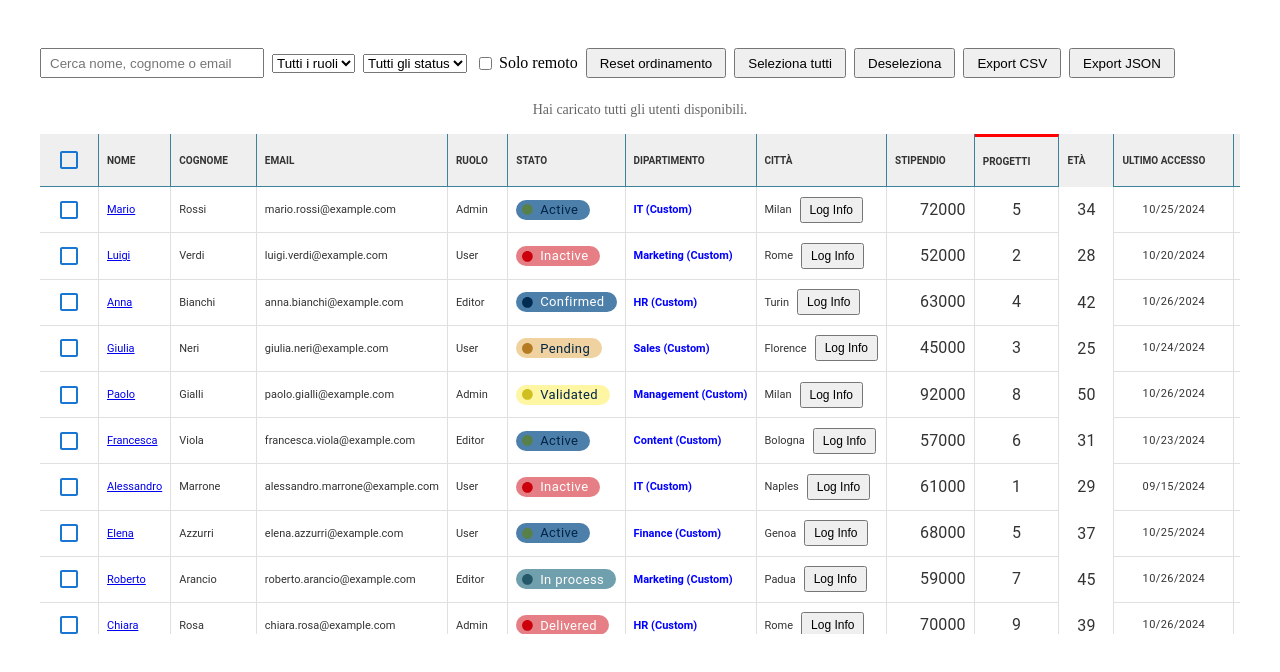
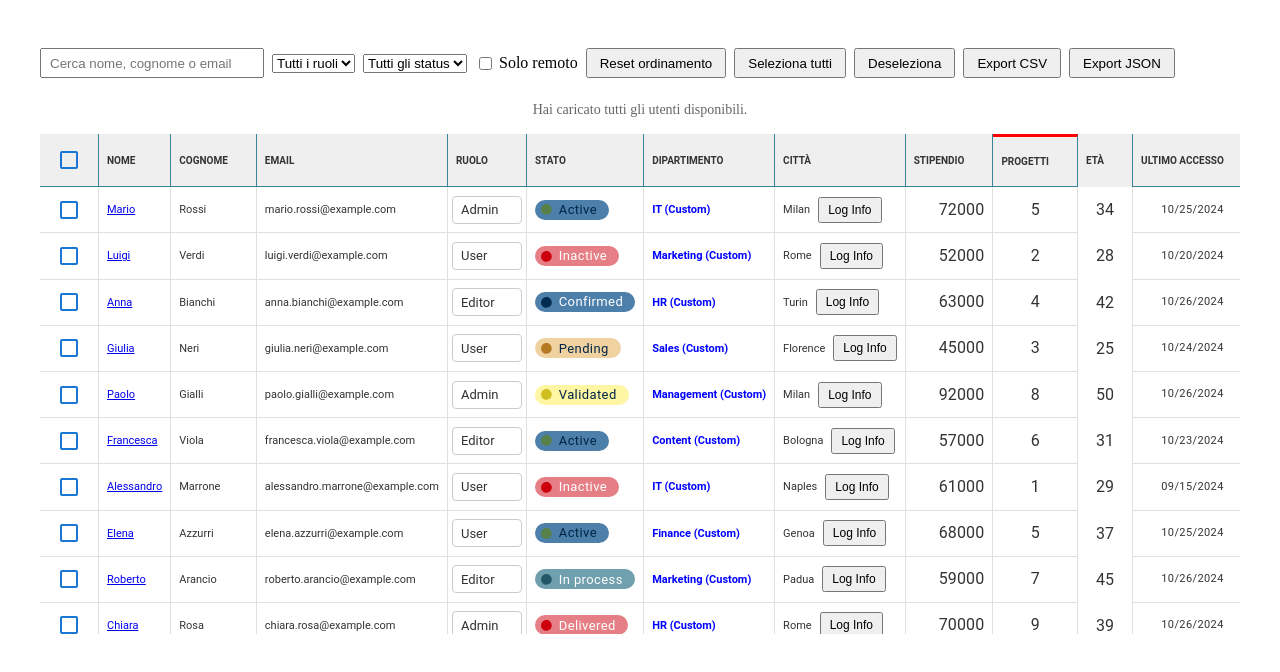
Before and after one commit to MarcoVitone/table-library, a React (Vite) app: page / in a window 1280 px wide. Shown: the top 672 px of the page. Built offline with nearby package versions, Linux system fonts and the light colour scheme.

Commit message:
feat: Implement `InputCell` component and integrate editable cells into `DynamicTable`.

```diff
--- a/src/provaTabella.tsx
+++ b/src/provaTabella.tsx
@@ -332,7 +332,8 @@ const ProvaTabella = () => {
         id: "role",
         label: "Ruolo",
         dataKey: "role",
-        type: "text",
+        type: "input",
+        inputType: "text",
         // headerProps mostra label in maiuscolo e margini
         headerProps: {
           textAlignment: "left",
@@ -620,6 +621,10 @@ const ProvaTabella = () => {
         width: "1px",
         style: "solid",
       }}
+      onDataChange={(newData, updatedRow) => {
+        console.log("Data changed:", newData, updatedRow);
+        setVisibleUsers(newData);
+      }}
       onRowSelectionChange={(data) => {
         console.log("Selected Elements:", data);
       }}
--- a/src/tables-framework/components/cells/base-cell/base-cell.styles.ts
+++ b/src/tables-framework/components/cells/base-cell/base-cell.styles.ts
@@ -117,7 +117,6 @@ const BaseCellComponent = styled(
       outlineWidth: 1,
       backgroundColor: rowSelectedColor || "rgba(0, 73, 135, 0.1)",
     };
-    console.log({ isSelected });
 
     return css({
       borderLeft: borderLeft?.show
--- /dev/null
+++ b/src/tables-framework/components/cells/input-cell/input-cell.styles.ts
@@ -0,0 +1,30 @@
+import styled from "@emotion/styled";
+
+export const InputContainer = styled.div`
+  width: 100%;
+  height: 100%;
+  display: flex;
+  align-items: center;
+  justify-content: center;
+`;
+
+export const InputComponent = styled.input<{ height?: string; width?: string }>`
+  width: ${({ width }) => width || "100%"};
+  min-width: ${({ width }) => (width ? "auto" : "70px")};
+  height: ${({ height }) => height || "28px"};
+  padding: 0 0.5rem; /* Horizontal padding only, let height center vertical */
+  font-size: 0.8125rem;
+  border: 1px solid #ccc;
+  border-radius: 4px;
+  background-color: transparent;
+  color: inherit;
+  font-family: inherit;
+  outline: none;
+  box-sizing: border-box;
+  line-height: normal; /* Let height control alignment */
+
+  &:focus {
+    border-color: #1976d2;
+    box-shadow: 0 0 0 1px #1976d2;
+  }
+`;
--- /dev/null
+++ b/src/tables-framework/components/cells/input-cell/input-cell.tsx
@@ -0,0 +1,72 @@
+import type { ChangeEvent, FC, KeyboardEvent } from "react";
+import { useState } from "react";
+import type { IBaseCellProps } from "../base-cell/base-cell.tsx";
+import { BaseCell } from "../base-cell/base-cell.tsx";
+import { InputComponent, InputContainer } from "./input-cell.styles.ts";
+
+export type TInputType = "text" | "number" | "date" | "email" | "password";
+
+interface IInputCellProps extends IBaseCellProps {
+  inputType?: TInputType;
+  inputHeight?: string;
+  inputWidth?: string;
+  onCellChange?: (
+    value: string | number | boolean,
+    cellData: import("../../../defines/common.types.ts").ICell
+  ) => void;
+}
+
+const InputCell: FC<IInputCellProps> = ({
+  data,
+  inputType = "text",
+  inputHeight,
+  inputWidth,
+  onCellChange,
+  ...rest
+}) => {
+  const [value, setValue] = useState<string | number>(
+    (data?.value as string | number) ?? ""
+  );
+
+  // useEffect(() => {
+  //   setValue((data?.value as string | number) ?? "");
+  // }, [data?.value]);
+
+  const handleChange = (e: ChangeEvent<HTMLInputElement>) => {
+    setValue(e.target.value);
+  };
+
+  const handleBlur = () => {
+    if (value !== data?.value) {
+      if (data) {
+        onCellChange?.(value, data);
+      }
+    }
+  };
+
+  const handleKeyDown = (e: KeyboardEvent<HTMLInputElement>) => {
+    if (e.key === "Enter") {
+      e.currentTarget.blur();
+    }
+  };
+
+  return (
+    <BaseCell data={data} {...rest}>
+      <InputContainer>
+        <InputComponent
+          type={inputType}
+          height={inputHeight}
+          width={inputWidth}
+          value={value}
+          onChange={handleChange}
+          onBlur={handleBlur}
+          onKeyDown={handleKeyDown}
+          onClick={(e) => e.stopPropagation()}
+        />
+      </InputContainer>
+    </BaseCell>
+  );
+};
+
+export type { IInputCellProps };
+export { InputCell };
--- a/src/tables-framework/components/dynamic-table/dynamic-table.tsx
+++ b/src/tables-framework/components/dynamic-table/dynamic-table.tsx
@@ -8,6 +8,7 @@ import { NumCell } from "../cells/num-cell/num-cell";
 import { StatusCell } from "../cells/status-cell/status-cell";
 import { DateCell } from "../cells/date-cell/date-cell";
 import { CustomCell } from "../cells/custom-cell/custom-cell";
+import { InputCell } from "../cells/input-cell/input-cell";
 import { Column } from "../table-parser/components/column/column";
 import { HeaderCell } from "../table-parser/components/header-cell/header-cell";
 import { BodyCell } from "../table-parser/components/body-cell/body-cell";
@@ -47,7 +48,11 @@ export interface IColumnConfig<T = Record<string, unknown>> {
     | "date"
     | "number"
     | "status"
-    | "custom";
+    | "custom"
+    | "input";
+  inputType?: import("../cells/input-cell/input-cell").TInputType;
+  inputHeight?: string;
+  inputWidth?: string;
   width?: string;
   headerProps?: TUserBaseCellProps;
   bodyProps?: TUserBaseCellProps;
@@ -95,6 +100,7 @@ interface IDynamicTableProps<T>
   rowSelectedColor?: string;
   headerBorder?: IBorderConfig;
   bodyBorder?: IBorderConfig;
+  onDataChange?: (newData: T[], updatedRow: T) => void;
 }
 
 const DynamicTable = <T extends object>({
@@ -110,6 +116,7 @@ const DynamicTable = <T extends object>({
   rowSelectedColor,
   headerBorder,
   bodyBorder,
+  onDataChange,
   ...tableProps
 }: IDynamicTableProps<T>) => {
   const {
@@ -213,6 +220,29 @@ const DynamicTable = <T extends object>({
     onPaginationChange?.({ limit: newLimit, offset: 0 });
   };
 
+  const handleCellChange = (
+    rowId: string,
+    colKey: string,
+    newValue: string | number | boolean
+  ) => {
+    if (!onDataChange) return;
+
+    // Find the row to update
+    const rowIndex = data.findIndex(
+      (item) =>
+        (item as Record<string, unknown>).id === rowId ||
+        (item as Record<string, unknown>)._id === rowId
+    );
+
+    if (rowIndex === -1) return;
+
+    const updatedRow = { ...data[rowIndex], [colKey]: newValue };
+    const newData = [...data];
+    newData[rowIndex] = updatedRow;
+
+    onDataChange(newData, updatedRow);
+  };
+
   const getComponentByType = (type: string = "text") => {
     switch (type) {
       case "action":
@@ -227,6 +257,8 @@ const DynamicTable = <T extends object>({
         return DateCell;
       case "custom":
         return CustomCell;
+      case "input":
+        return InputCell;
       case "text":
       default:
         return BaseCell;
@@ -353,6 +385,23 @@ const DynamicTable = <T extends object>({
                       borderBottom: col.bodyProps?.borderBottom ?? bodyBorder,
                       borderTop: col.bodyProps?.borderTop, // Opt-in only
                       borderLeft: col.bodyProps?.borderLeft, // Opt-in only
+                      inputType: col.inputType,
+                      inputHeight: col.inputHeight,
+                      inputWidth: col.inputWidth,
+                      padding:
+                        col.type === "input" ? "0.1rem 0.25rem" : undefined,
+                      onCellChange:
+                        col.type === "input"
+                          ? (
+                              val: string | number | boolean,
+                              cellData: import("../../defines/common.types").ICell
+                            ) =>
+                              handleCellChange(
+                                cellData.row.source.id,
+                                col.dataKey || col.id,
+                                val
+                              )
+                          : undefined,
                     } as Partial<IBaseCellProps>,
                   ]}
                 />
--- a/src/tables-framework/components/index.ts
+++ b/src/tables-framework/components/index.ts
@@ -11,6 +11,7 @@ export * from "./cells/date-cell/date-cell";
 export * from "./cells/num-cell/num-cell";
 export * from "./cells/sorting-cell/sorting-cell";
 export * from "./cells/status-cell/status-cell";
+export * from "./cells/input-cell/input-cell";
 export * from "./rows/base-row/base-row";
 export * from "./rows/collapsible-row/collapsible-row";
 export * from "./rows/selection-row/selection-row";
```
